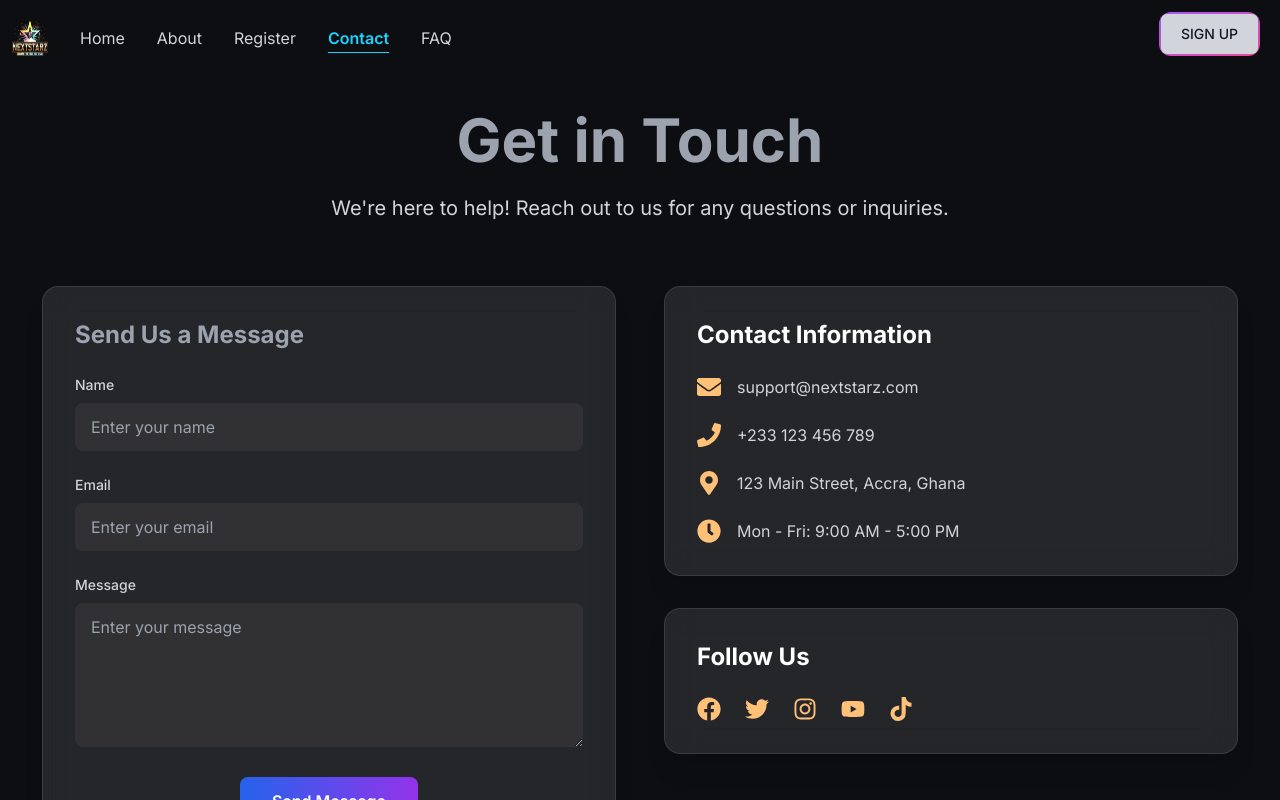
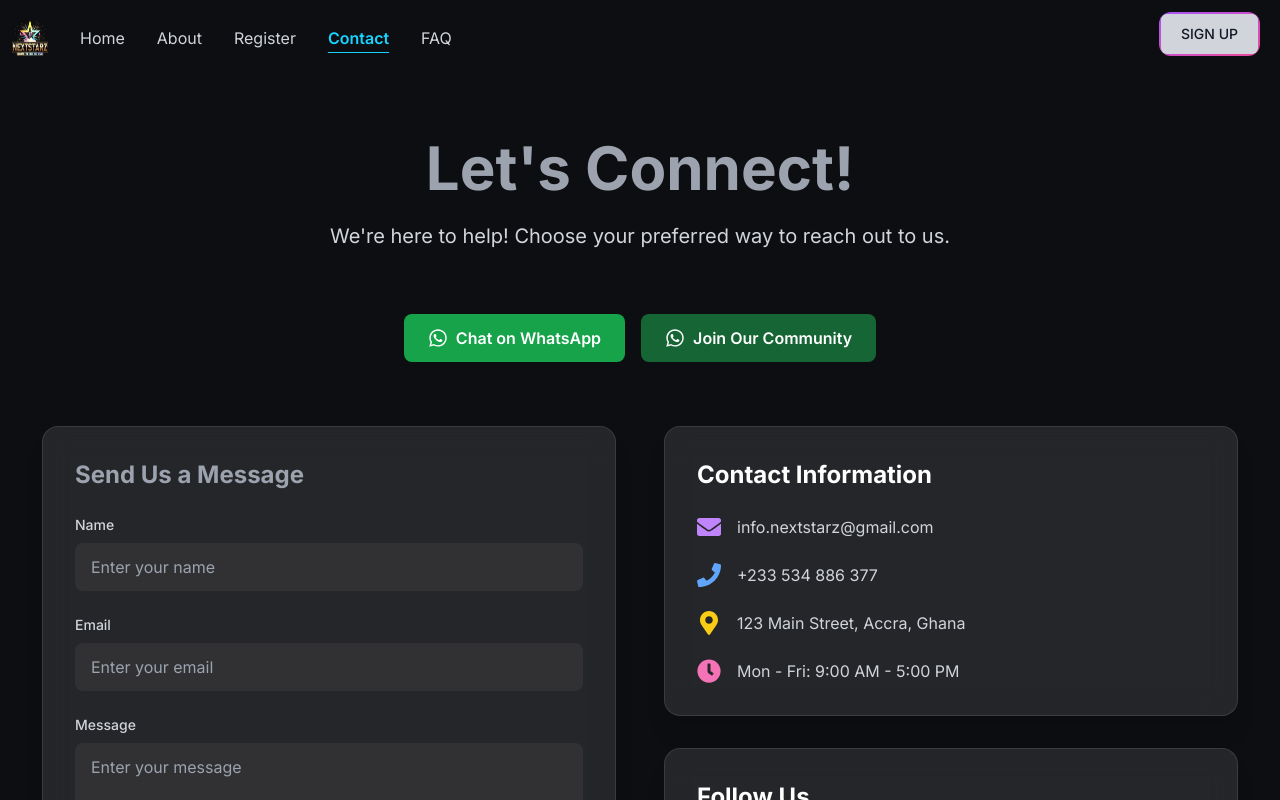
Before and after one commit to Sackitey68/NextStarz, a React (Vite) app: page /contact in a window 1280 px wide. Shown: the top 800 px of the page. Built offline with nearby package versions, Linux system fonts and the light colour scheme; no server answers.

Commit message:
final on contact us page

```diff
--- a/src/pages/Audition.jsx
+++ b/src/pages/Audition.jsx
@@ -239,7 +239,7 @@ const Auditions = () => {
         {/* Added NB Note */}
         <motion.div
           variants={fadeIn}
-          className="mt-8 max-w-4xl mx-auto bg-yellow-900 bg-opacity-20 p-4 rounded-lg border border-yellow-500/30"
+          className="mt-8 max-w-4xl mx-auto bg-blue-900 bg-opacity-20 p-4 rounded-lg border border-blue-400"
         >
           <p className="text-hover-color text-center">
             <strong>NB:</strong> If you missed the registration period, no worries—there will be a chance to register at the audition venue.
--- a/src/pages/Contact.jsx
+++ b/src/pages/Contact.jsx
@@ -11,6 +11,8 @@ import {
   FaInstagram,
   FaYoutube,
   FaTiktok,
+  FaWhatsapp,
+  FaPaperPlane,
 } from "react-icons/fa";
 
 // Animation variants
@@ -42,30 +44,46 @@ const scaleUp = {
 export default function ContactPage() {
   const [isSubmitted, setIsSubmitted] = useState(false);
   const [isError, setIsError] = useState(false);
+  const [isLoading, setIsLoading] = useState(false);
 
   const handleSubmit = (e) => {
     e.preventDefault();
+    setIsLoading(true);
+    setIsSubmitted(false);
+    setIsError(false);
 
-    // Replace with your EmailJS credentials
-    const serviceID = "service_6kisjbm";
-    const templateID = "YOUR_TEMPLATE_ID";
-    const userID = "YOUR_USER_ID";
+    // EmailJS credentials
+    const serviceID = "service_mledv0h";
+    const templateID = "template_4s32ncj";
+    const userID = "sjnE7vrGy1Mt4BA88";
+
+    // Create form data with correct field names
+    const formData = new FormData(e.target);
+    const templateParams = {
+      from_name: formData.get("name"),
+      from_email: formData.get("email"),
+      message: formData.get("message")
+    };
 
     emailjs
-      .sendForm(serviceID, templateID, e.target, userID)
+      .send(serviceID, templateID, templateParams, userID)
       .then((result) => {
         console.log("Email sent successfully!", result.text);
         setIsSubmitted(true);
         setIsError(false);
+        e.target.reset(); // Reset form after successful submission
       })
       .catch((error) => {
         console.error("Failed to send email:", error.text);
         setIsError(true);
+      })
+      .finally(() => {
+        setIsLoading(false);
       });
   };
 
   return (
-    <section className="py-5 px-4 sm:px-6 lg:px-8">
+    <section className="py-12 px-4 sm:px-6 lg:px-8 bg-bg-color">
       {/* Hero Section */}
       <motion.div
         initial="hidden"
@@ -75,11 +93,40 @@ export default function ContactPage() {
         className="max-w-7xl mx-auto text-center mb-16"
       >
         <h1 className="text-4xl sm:text-5xl lg:text-6xl font-bold text-gray-400 mb-6">
-          Get in Touch
+          Let's Connect!
         </h1>
         <p className="text-lg sm:text-xl text-gray-300">
-          We're here to help! Reach out to us for any questions or inquiries.
+          We're here to help! Choose your preferred way to reach out to us.
         </p>
+      </motion.div>
+
+      {/* Quick Contact Buttons */}
+      <motion.div
+        initial="hidden"
+        whileInView="visible"
+        viewport={{ once: true }}
+        variants={fadeInUp}
+        className="max-w-7xl mx-auto mb-16 flex flex-wrap justify-center gap-4"
+      >
+        <a
+          href="https://api.whatsapp.com/send?phone=233534886377"
+          target="_blank"
+          rel="noopener noreferrer"
+          className="flex items-center gap-2 px-6 py-3 bg-green-600 text-white font-semibold rounded-lg hover:bg-green-700 transition-all duration-300"
+        >
+          <FaWhatsapp className="w-5 h-5" />
+          Chat on WhatsApp
+        </a>
+
+        <a
+          href="https://chat.whatsapp.com/HUthrXOegbIHo3MxGYvUcL"
+          target="_blank"
+          rel="noopener noreferrer"
+          className="flex items-center gap-2 px-6 py-3 bg-green-800 text-white font-semibold rounded-lg hover:bg-green-900 transition-all duration-300"
+        >
+          <FaWhatsapp className="w-5 h-5" />
+          Join Our Community
+        </a>
       </motion.div>
 
       {/* Contact Form and Info Section */}
@@ -93,7 +140,7 @@ export default function ContactPage() {
         {/* Contact Form */}
         <motion.div
           variants={fadeInUp}
-          className="bg-white/10 backdrop-blur-lg p-8 rounded-2xl shadow-xl border border-white/10 hover:border-white/20 transition-all duration-300"
+          className="bg-white/10 backdrop-blur-lg p-8 rounded-2xl shadow-xl border border-white/10 hover:border-purple-500/50 transition-all duration-300"
         >
           <h2 className="text-2xl font-bold text-gray-400 mb-6">
             Send Us a Message
@@ -108,7 +155,7 @@ export default function ContactPage() {
                 type="text"
                 name="name"
                 placeholder="Enter your name"
-                className="w-full px-4 py-3 bg-white/5 text-white rounded-lg focus:ring-2 focus:outline-none focus:ring-primary-color focus:border-yellow-300 transition-all duration-300 placeholder-gray-400"
+                className="w-full px-4 py-3 bg-white/5 text-white rounded-lg focus:ring-2 focus:outline-none focus:ring-purple-500 focus:border-purple-500 transition-all duration-300 placeholder-gray-400"
                 required
               />
             </div>
@@ -122,7 +169,7 @@ export default function ContactPage() {
                 type="email"
                 name="email"
                 placeholder="Enter your email"
-                className="w-full px-4 py-3 bg-white/5 text-white rounded-lg focus:ring-2 focus:ring-primary-color focus:border-yellow-500 focus:outline-none transition-all duration-300 placeholder-gray-400"
+                className="w-full px-4 py-3 bg-white/5 text-white rounded-lg focus:ring-2 focus:ring-purple-500 focus:border-purple-500 focus:outline-none transition-all duration-300 placeholder-gray-400"
                 required
               />
             </div>
@@ -136,7 +183,7 @@ export default function ContactPage() {
                 rows="5"
                 name="message"
                 placeholder="Enter your message"
-                className="w-full px-4 py-3 bg-white/5 text-white rounded-lg focus:ring-2 focus:ring-primary-color focus:outline-none focus:border-yellow-300 transition-all duration-300 placeholder-gray-400"
+                className="w-full px-4 py-3 bg-white/5 text-white rounded-lg focus:ring-2 focus:ring-purple-500 focus:outline-none focus:border-purple-500 transition-all duration-300 placeholder-gray-400"
                 required
               />
             </div>
@@ -145,9 +192,16 @@ export default function ContactPage() {
             <div className="text-center">
               <button
                 type="submit"
-                className="px-8 py-3 bg-gradient-to-r from-blue-600 to-purple-600 text-white font-semibold rounded-lg hover:from-blue-700 hover:to-purple-700 transition-all duration-300"
+                className="px-8 py-3 bg-gradient-to-r from-blue-600 to-purple-600 hover:from-blue-700 text-white font-semibold rounded-lg  hover:to-pink-700 transition-all duration-300 flex items-center justify-center gap-2 w-full"
+                disabled={isLoading}
               >
-                Send Message
+                {isLoading ? (
+                  <span className="inline-block h-5 w-5 border-2 border-white border-t-transparent rounded-full animate-spin"></span>
+                ) : (
+                  <>
+                    <FaPaperPlane /> Send Message
+                  </>
+                )}
               </button>
             </div>
 
@@ -157,7 +211,7 @@ export default function ContactPage() {
                 initial="hidden"
                 animate="visible"
                 variants={scaleUp}
-                className="mt-4 p-4 bg-green-100 text-green-700 rounded-lg"
+                className="mt-4 p-4 bg-green-500/10 text-green-400 rounded-lg border border-green-500/30"
               >
                 Your message has been sent successfully!
               </motion.div>
@@ -167,7 +221,7 @@ export default function ContactPage() {
                 initial="hidden"
                 animate="visible"
                 variants={scaleUp}
-                className="mt-4 p-4 bg-red-100 text-red-700 rounded-lg"
+                className="mt-4 p-4 bg-red-500/10 text-red-400 rounded-lg border border-red-500/30"
               >
                 Failed to send message. Please try again.
               </motion.div>
@@ -180,32 +234,44 @@ export default function ContactPage() {
           {/* Contact Info Card */}
           <motion.div
             variants={fadeInUp}
-            className="bg-white/10 backdrop-blur-lg p-8 rounded-2xl shadow-xl border border-white/10 hover:border-white/20 transition-all duration-300"
+            className="bg-white/10 backdrop-blur-lg p-8 rounded-2xl shadow-xl border border-white/10 hover:border-blue-500/50 transition-all duration-300"
           >
             <h2 className="text-2xl font-bold text-white mb-6">
               Contact Information
             </h2>
             <div className="space-y-6">
-              {/* Email */}
+              {/* Email with clickable link */}
               <div className="flex items-center space-x-4">
-                <FaEnvelope className="w-6 h-6 text-primary-color" />
-                <p className="text-gray-300">support@nextstarz.com</p>
+                <FaEnvelope className="w-6 h-6 text-purple-400" />
+                <a
+                  href="mailto:info.nextstarz@gmail.com"
+                  className="text-gray-300 hover:text-white transition-colors"
+                >
+                  info.nextstarz@gmail.com
+                </a>
               </div>
 
-              {/* Phone */}
+              {/* Phone with WhatsApp link */}
               <div className="flex items-center space-x-4">
-                <FaPhone className="w-6 h-6 text-primary-color" />
-                <p className="text-gray-300">+233 123 456 789</p>
+                <FaPhone className="w-6 h-6 text-blue-400" />
+                <a
+                  href="https://wa.me/233534886377"
+                  target="_blank"
+                  rel="noopener noreferrer"
+                  className="text-gray-300 hover:text-white transition-colors"
+                >
+                  +233 534 886 377
+                </a>
               </div>
 
               <div className="flex items-center space-x-4">
-                <FaMapMarkerAlt className="w-6 h-6 text-primary-color" />
+                <FaMapMarkerAlt className="w-6 h-6 text-yellow-400" />
                 <p className="text-gray-300">123 Main Street, Accra, Ghana</p>
               </div>
 
               {/* Working Hours */}
               <div className="flex items-center space-x-4">
-                <FaClock className="w-6 h-6 text-primary-color" />
+                <FaClock className="w-6 h-6 text-pink-400" />
                 <p className="text-gray-300">Mon - Fri: 9:00 AM - 5:00 PM</p>
               </div>
             </div>
@@ -214,58 +280,63 @@ export default function ContactPage() {
           {/* Social Media Links */}
           <motion.div
             variants={fadeInUp}
-            className="bg-white/10 backdrop-blur-lg p-8 rounded-2xl shadow-xl border border-white/10 hover:border-white/20 transition-all duration-300"
+            className="bg-white/10 backdrop-blur-lg p-8 rounded-2xl shadow-xl border border-white/10 hover:border-pink-500/50 transition-all duration-300"
           >
             <h2 className="text-2xl font-bold text-white mb-6">Follow Us</h2>
-            <div className="flex space-x-6">
+            <div className="flex flex-wrap gap-6">
               {/* Facebook */}
               <a
-                href="https://facebook.com"
+                href="https://web.facebook.com/nextstarzglobal/"
                 target="_blank"
                 rel="noopener noreferrer"
-                className="text-primary-color hover:text-blue-600 transition-colors duration-300"
+                className="text-blue-500 hover:text-blue-700 transition-colors duration-300"
+                title="Facebook"
               >
-                <FaFacebook className="w-6 h-6" />
+                <FaFacebook className="w-8 h-8" />
               </a>
 
               {/* Twitter */}
               <a
-                href="https://twitter.com"
+                href="https://x.com/NextStarzglobal"
                 target="_blank"
                 rel="noopener noreferrer"
-                className="text-primary-color hover:text-blue-600 transition-colors duration-300"
+                className="text-blue-400 hover:text-blue-600 transition-colors duration-300"
+                title="Twitter"
               >
-                <FaTwitter className="w-6 h-6" />
+                <FaTwitter className="w-8 h-8" />
               </a>
 
               {/* Instagram */}
               <a
-                href="https://instagram.com"
+                href="https://www.instagram.com/NextStarzglobal"
                 target="_blank"
                 rel="noopener noreferrer"
-                className="text-primary-color hover:text-blue-600 transition-colors duration-300"
+                className="text-pink-500 hover:text-pink-700 transition-colors duration-300"
+                title="Instagram"
               >
-                <FaInstagram className="w-6 h-6" />
+                <FaInstagram className="w-8 h-8" />
               </a>
 
               {/* YouTube */}
               <a
-                href="https://youtube.com"
+                href="https://www.youtube.com/@NextStarzglobal"
                 target="_blank"
                 rel="noopener noreferrer"
-                className="text-primary-color hover:text-blue-600 transition-colors duration-300"
+                className="text-red-500 hover:text-red-700 transition-colors duration-300"
+                title="YouTube"
               >
-                <FaYoutube className="w-6 h-6" />
+                <FaYoutube className="w-8 h-8" />
               </a>
 
               {/* TikTok */}
               <a
-                href="https://tiktok.com"
+                href="https://www.tiktok.com/@Nxtstarz"
                 target="_blank"
                 rel="noopener noreferrer"
-                className="text-primary-color hover:text-blue-600 transition-colors duration-300"
+                className="text-black hover:text-gray-800 transition-colors duration-300 dark:text-gray-500 dark:hover:text-black"
+                title="TikTok"
               >
-                <FaTiktok className="w-6 h-6" />
+                <FaTiktok className="w-8 h-8" />
               </a>
             </div>
           </motion.div>
```
